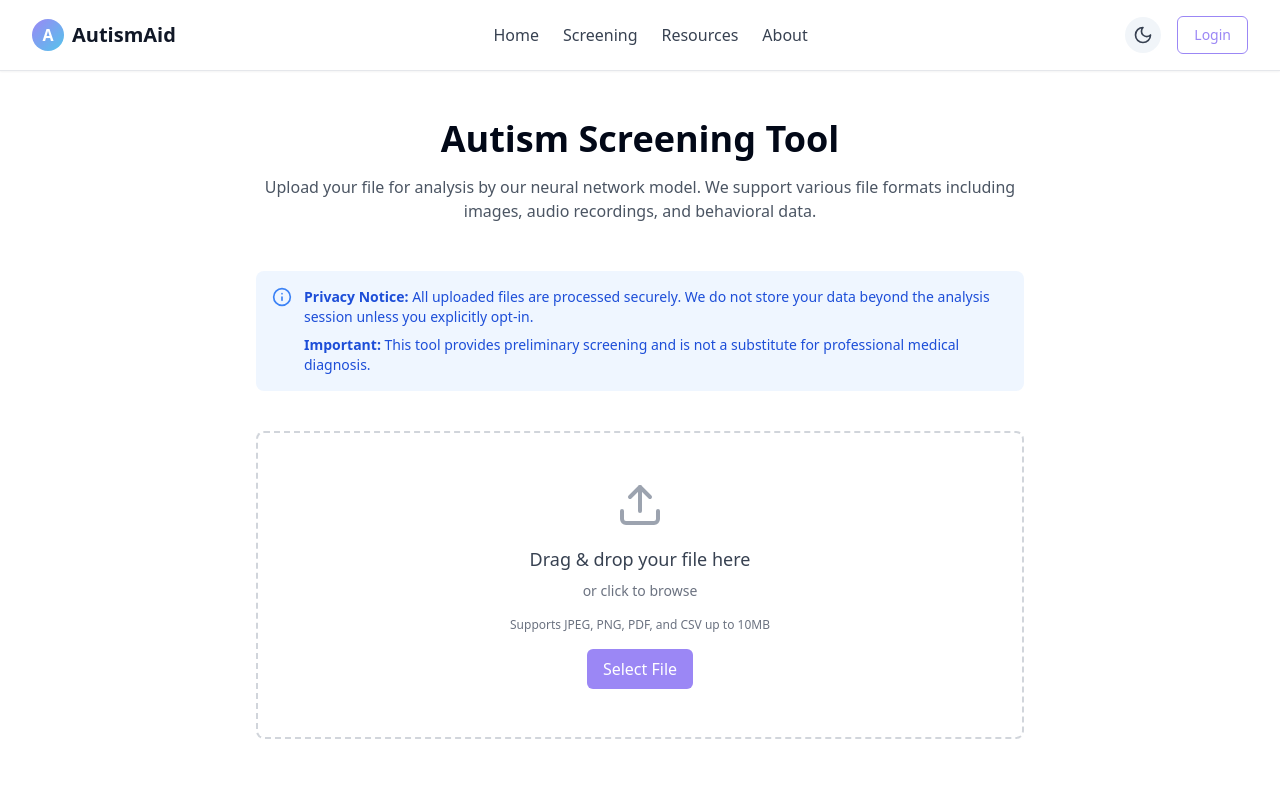
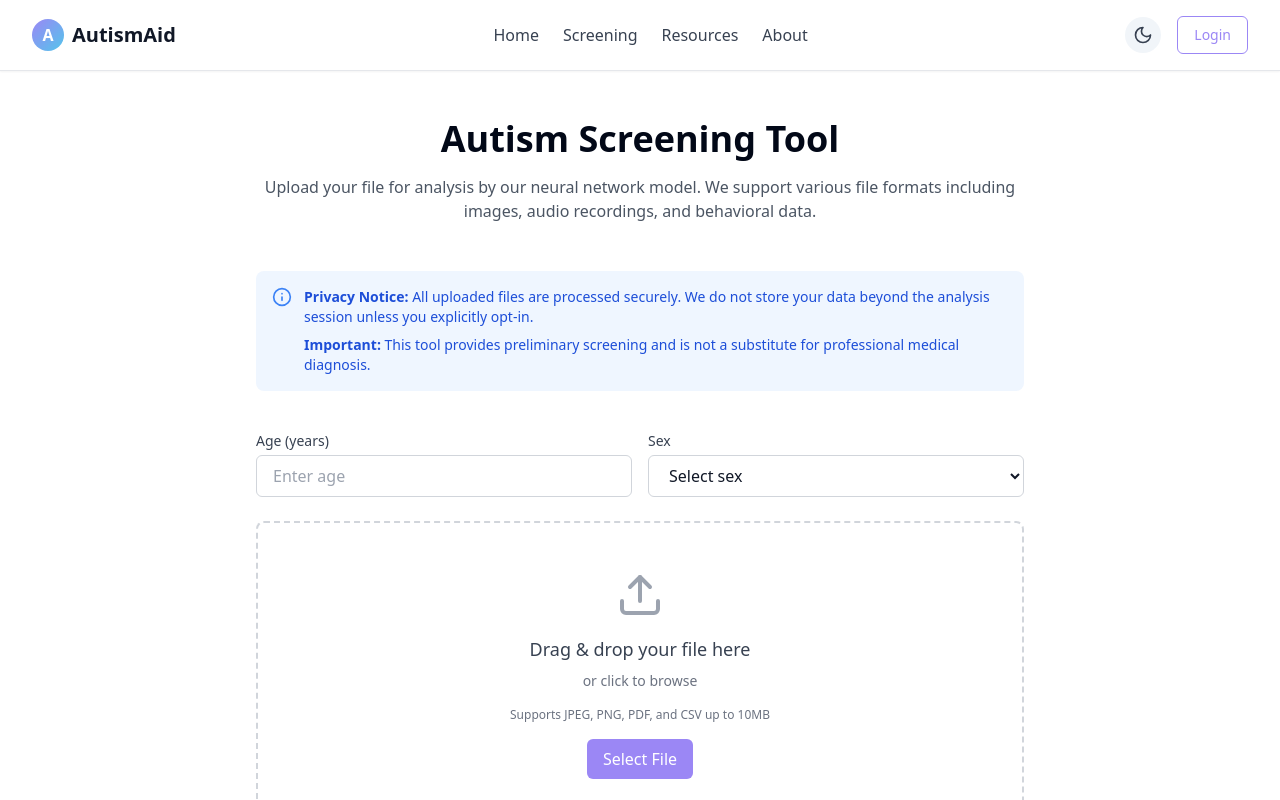
Before and after one commit to RaghavManis/autism-aid-frontend-app, a React (Vite) app: page /upload in a window 1280 px wide. Shown: the top 800 px of the page. Built offline with nearby package versions, Linux system fonts and the light colour scheme.

Commit message:
feat: Add age and sex input to upload page
- Updated the home page to display "80%+" instead of "90%+".
- Added age and sex input fields to the upload page, as the model requires these for prediction.

```diff
--- a/src/components/FileUploader.jsx
+++ b/src/components/FileUploader.jsx
@@ -1,10 +1,11 @@
-
 import React, { useState, useRef } from "react";
 import { Upload, File, X, CheckCircle, AlertCircle } from "lucide-react";
 import { getApiUrl } from '../config/apiConfig';
 
 const FileUploader = () => {
   const [file, setFile] = useState(null);
+  const [age, setAge] = useState('');
+  const [sex, setSex] = useState('');
   const [isDragging, setIsDragging] = useState(false);
   const [error, setError] = useState("");
   const [loading, setLoading] = useState(false);
@@ -89,15 +90,26 @@ const FileUploader = () => {
       return;
     }
 
+    if (!age) {
+      setError("Please enter the age.");
+      return;
+    }
+
+    if (!sex) {
+      setError("Please select the sex.");
+      return;
+    }
+
     setLoading(true);
     setError("");
 
     try {
-      // Dynamically select the appropriate backend URL
       const predictionUrl = getApiUrl('PREDICT', process.env.NODE_ENV);
 
       const formData = new FormData();
       formData.append('file', file);
+      formData.append('age', age);
+      formData.append('sex', sex);
 
       const response = await fetch(predictionUrl, {
         method: 'POST',
@@ -120,6 +132,39 @@ const FileUploader = () => {
 
   return (
     <div className="w-full max-w-3xl mx-auto">
+      <div className="mb-6 grid grid-cols-2 gap-4">
+        <div>
+          <label htmlFor="age" className="block text-sm font-medium text-gray-700 dark:text-gray-300 mb-1">
+            Age (years)
+          </label>
+          <input
+            type="number"
+            id="age"
+            min="0"
+            max="100"
+            value={age}
+            onChange={(e) => setAge(e.target.value)}
+            className="w-full px-4 py-2 border border-gray-300 dark:border-gray-700 rounded-md focus:ring-autism-purple focus:border-autism-purple bg-white dark:bg-gray-800 text-gray-900 dark:text-gray-100"
+            placeholder="Enter age"
+          />
+        </div>
+        <div>
+          <label htmlFor="sex" className="block text-sm font-medium text-gray-700 dark:text-gray-300 mb-1">
+            Sex
+          </label>
+          <select
+            id="sex"
+            value={sex}
+            onChange={(e) => setSex(e.target.value)}
+            className="w-full px-4 py-2 border border-gray-300 dark:border-gray-700 rounded-md focus:ring-autism-purple focus:border-autism-purple bg-white dark:bg-gray-800 text-gray-900 dark:text-gray-100"
+          >
+            <option value="">Select sex</option>
+            <option value="male">Male</option>
+            <option value="female">Female</option>
+          </select>
+        </div>
+      </div>
+
       <div
         className={`border-2 border-dashed rounded-lg p-6 transition-colors
           ${isDragging ? 'bg-autism-purple/10 border-autism-purple' : 'bg-white dark:bg-gray-800 border-gray-300 dark:border-gray-700'}
--- a/src/pages/Home.jsx
+++ b/src/pages/Home.jsx
@@ -1,4 +1,3 @@
-
 import { Link } from "react-router-dom";
 import { ArrowRight, Brain, FileUp, Users, BookOpen } from "lucide-react";
 
@@ -44,7 +43,7 @@ const Home = () => {
               </div>
               <div className="absolute -bottom-6 -left-6 bg-autism-purple/90 rounded-lg p-4 shadow-lg hidden md:block">
                 <div className="text-white font-semibold">
-                  <span className="block text-2xl">90%+</span>
+                  <span className="block text-2xl">80%+</span>
                   <span className="text-sm opacity-90">Screening Accuracy</span>
                 </div>
               </div>
```
